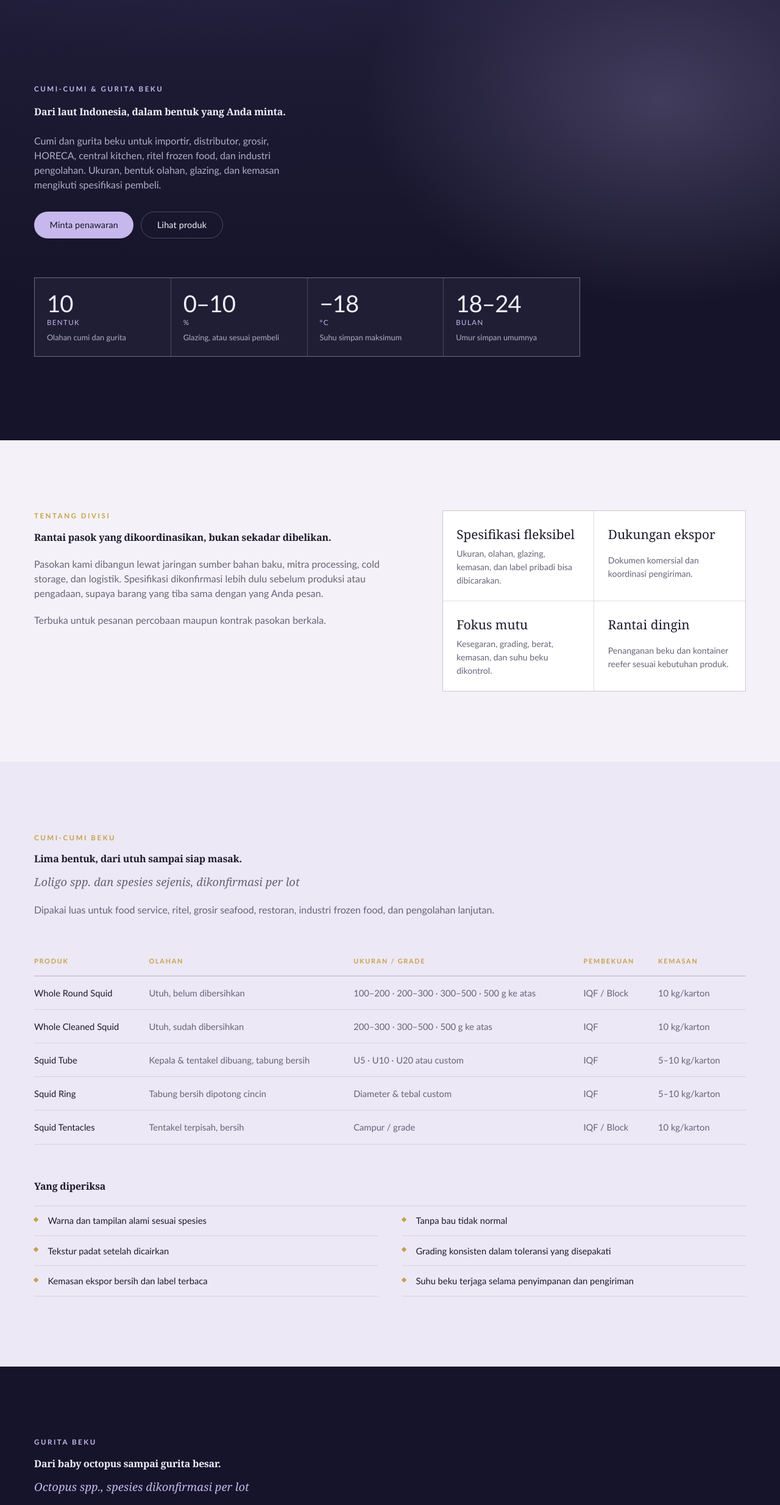
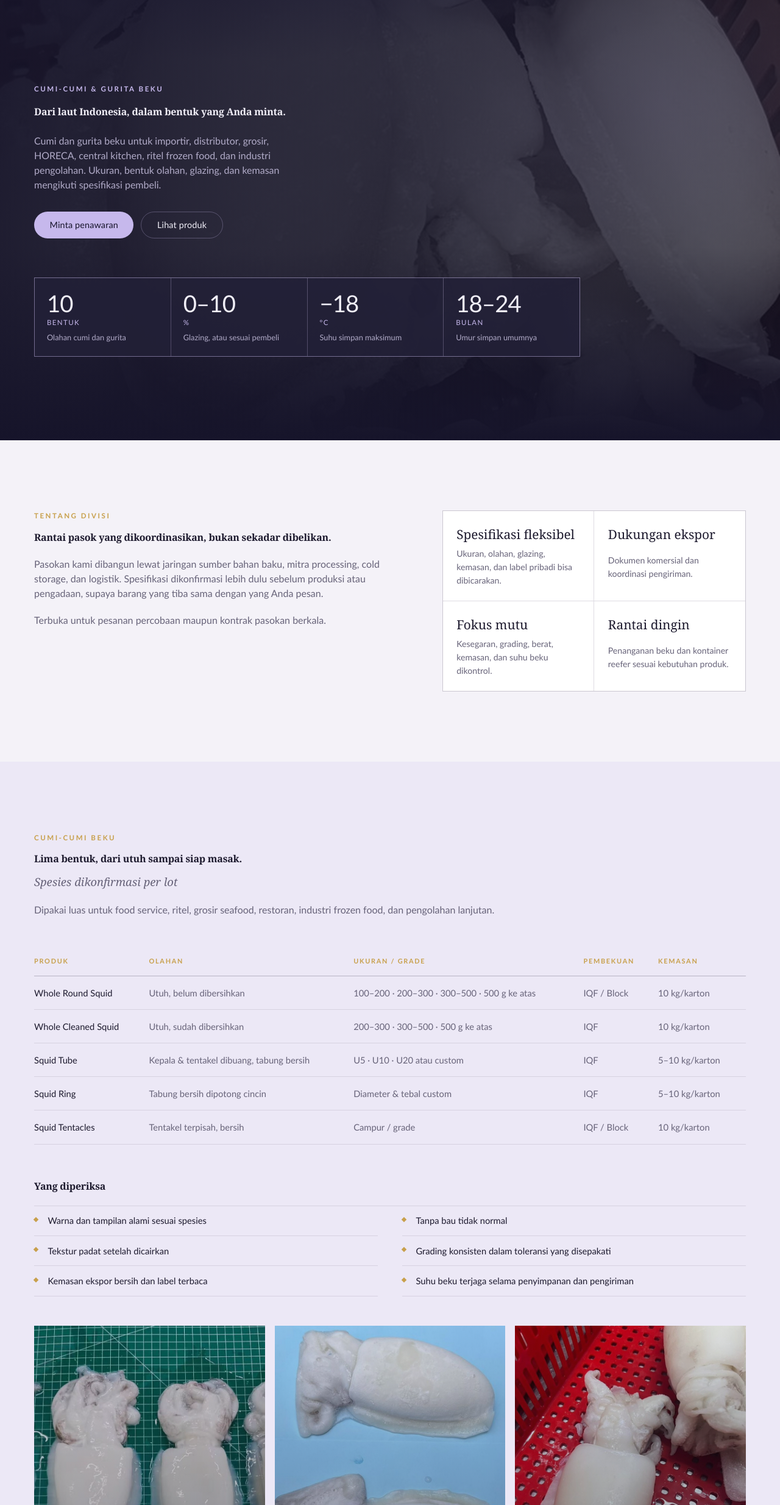
Before and after one commit to jiant13/cahayashaktisejahtera, an Astro site: page /squidoctopus in a window 1280 px wide. Shown: the part 79-2547 px from the top of the page at 61% size. Built offline with nearby package versions, Linux system fonts and the light colour scheme; Astro itself is replaced by a stand-in of ours.

Commit message:
Add owner photos to squid & octopus page
Delapan foto kiriman owner dipasang di hero, bagian cumi, gurita, dan mutu.
Foto "squid" memperlihatkan sotong (cuttlefish), jadi alt text menyebutnya
apa adanya dan label spesies cumi tidak lagi menyebut Loligo.

Co-Authored-By: Claude Opus 5.5 <noreply@anthropic.com>

```diff
--- a/src/components/pages/SquidOctopus.astro
+++ b/src/components/pages/SquidOctopus.astro
@@ -1,4 +1,5 @@
 ---
+import { Image } from 'astro:assets';
 import Base from '../../layouts/Base.astro';
 import { CONTACT, SITE, getBrand, waLink, type Locale } from '../../data/site';
 import { squidoctopus } from '../../data/pages/squidoctopus';
@@ -12,8 +13,15 @@ const c = squidoctopus(locale);
 const brand = getBrand('squidoctopus');
 const contact = CONTACT.squidoctopus;
 
-// Halaman ini belum punya foto produk yang layak pakai (lihat catatan di file
-// konten), jadi suasananya dibawa oleh warna dan tipografi.
+const files = import.meta.glob<{ default: ImageMetadata }>('../../assets/photos/squidoctopus/*.jpg', {
+  eager: true,
+});
+const photo = (name: string) => files[`../../assets/photos/squidoctopus/${name}.jpg`]!.default;
+
+const alt = (id: string, en: string) => (locale === 'id' ? id : en);
+
+// Foto "squid" kiriman owner memperlihatkan sotong (cuttlefish): badan lebar
+// dengan sirip mengelilingi seluruh badan. Alt text menyebutnya apa adanya.
 
 const product = (name: string, rows: readonly (readonly string[])[]) => ({
   '@type': 'Product',
@@ -47,6 +55,9 @@ const schema = {
 >
   <!-- HERO -->
   <section class="hero" data-surface="deep">
+    <div class="hero-bg" aria-hidden="true">
+      <Image src={photo('sotong-keranjang')} alt="" loading="eager" widths={[836]} />
+    </div>
     <div class="hero-depth" aria-hidden="true"></div>
 
     <div class="shell hero-inner">
@@ -133,6 +144,18 @@ const schema = {
           {c.squid.quality.map((q) => <li>{q}</li>)}
         </ul>
       </div>
+
+      <div class="photo-row" data-reveal>
+        <figure class="photo">
+          <Image src={photo('sotong-bersih-pasang')} alt={alt('Sotong utuh yang sudah dibersihkan', 'Whole cleaned cuttlefish')} widths={[620]} />
+        </figure>
+        <figure class="photo">
+          <Image src={photo('sotong-beku')} alt={alt('Sotong utuh beku', 'Frozen whole cuttlefish')} widths={[620]} />
+        </figure>
+        <figure class="photo">
+          <Image src={photo('sotong-satuan')} alt={alt('Sotong bersih di keranjang sortir', 'Cleaned cuttlefish in a sorting basket')} widths={[620]} />
+        </figure>
+      </div>
     </div>
   </section>
 
@@ -163,7 +186,12 @@ const schema = {
           </tbody>
         </table>
       </div>
-      <p class="fine" data-reveal>{c.octopus.note}</p>
+      <div class="octopus-foot">
+        <p class="fine" data-reveal>{c.octopus.note}</p>
+        <figure class="photo octopus-photo" data-reveal>
+          <Image src={photo('gurita-tentakel')} alt={alt('Gurita beku dengan tentakel tersusun rapi', 'Frozen octopus with neatly arranged tentacles')} widths={[836]} />
+        </figure>
+      </div>
     </div>
   </section>
 
@@ -239,6 +267,18 @@ const schema = {
           {c.quality.params.map((p) => <li>{p}</li>)}
         </ul>
         <p class="fine">{c.quality.docNote}</p>
+      </div>
+
+      <div class="photo-row" data-reveal>
+        <figure class="photo">
+          <Image src={photo('proses-pembersihan')} alt={alt('Pembersihan di meja proses', 'Cleaning at the processing table')} widths={[620]} />
+        </figure>
+        <figure class="photo">
+          <Image src={photo('sotong-wadah')} alt={alt('Produk ditata dalam wadah sebelum pembekuan', 'Product laid out in trays before freezing')} widths={[620]} />
+        </figure>
+        <figure class="photo">
+          <Image src={photo('sotong-beku-tangan')} alt={alt('Pemeriksaan produk beku', 'Checking frozen product')} widths={[620]} />
+        </figure>
       </div>
     </div>
   </section>
@@ -350,10 +390,28 @@ const schema = {
 
   /* Cahaya yang meredup ke arah dasar laut: terang samar di atas,
      pekat di bawah, dengan satu pendar lilac di sisi kanan. */
+  .hero-bg {
+    position: absolute;
+    inset: 0;
+  }
+
+  .hero-bg :global(img) {
+    width: 100%;
+    height: 100%;
+    object-fit: cover;
+    filter: brightness(0.55) saturate(0.25);
+  }
+
   .hero-depth {
     position: absolute;
     inset: 0;
     background:
+      linear-gradient(
+        100deg,
+        color-mix(in srgb, var(--color-deep) 92%, transparent) 0%,
+        color-mix(in srgb, var(--color-deep) 70%, transparent) 55%,
+        color-mix(in srgb, var(--color-deep) 40%, transparent) 100%
+      ),
       radial-gradient(
         ellipse 55% 60% at 85% 30%,
         color-mix(in srgb, var(--color-accent) 22%, transparent),
@@ -364,7 +422,7 @@ const schema = {
         color-mix(in srgb, var(--color-deep-3) 90%, transparent),
         transparent 70%
       ),
-      linear-gradient(to bottom, var(--color-deep-2), var(--color-deep) 70%);
+      linear-gradient(to top, var(--color-deep) 0%, transparent 40%);
   }
 
   .hero-inner {
@@ -512,6 +570,28 @@ const schema = {
 
   [data-surface='deep'] .fine {
     color: var(--color-on-deep-muted);
+  }
+
+  /* ---------- FOTO ---------- */
+  .photo-row {
+    display: grid;
+    gap: 1rem;
+    margin-top: 3rem;
+  }
+
+  .photo-row .photo {
+    aspect-ratio: 4 / 5;
+  }
+
+  .octopus-foot {
+    display: grid;
+    gap: 2rem;
+    align-items: end;
+    margin-top: 1rem;
+  }
+
+  .octopus-photo {
+    aspect-ratio: 16 / 10;
   }
 
   /* ---------- TENTANG ---------- */
@@ -871,6 +951,15 @@ const schema = {
       max-width: 56rem;
     }
 
+    .photo-row {
+      grid-template-columns: repeat(3, 1fr);
+    }
+
+    .octopus-foot {
+      grid-template-columns: 1fr 1.2fr;
+      gap: 4rem;
+    }
+
     .intro-grid {
       grid-template-columns: 1.2fr 1fr;
       gap: 4.5rem;
--- a/src/data/pages/squidoctopus.ts
+++ b/src/data/pages/squidoctopus.ts
@@ -12,8 +12,11 @@
  *  Ukuran yang di dokumen tertulis berbeda antara dua tabel (squid tube,
  *  whole cleaned squid) diambil rentang yang paling lebar.
  *
- *  Belum ada foto produk yang bisa dipakai: foto cumi yang tersedia memakai
- *  watermark pihak lain, dan sumber foto gurita tidak jelas.
+ *  Foto (kiriman owner 4 Okt 2026) di src/assets/photos/squidoctopus. Foto
+ *  "squid" memperlihatkan sotong (cuttlefish), jadi baris nama ilmiah cumi
+ *  tidak lagi menyebut Loligo sampai jenis produknya dipastikan. Dua foto awal
+ *  (squid.png ber-watermark pihak lain, octopus.png sumber tidak jelas) tetap
+ *  tidak dipakai.
  */
 
 import type { Locale } from '../site';
@@ -64,7 +67,7 @@ export const SQUIDOCTOPUS = {
     squid: {
       eyebrow: 'Cumi-cumi Beku',
       title: 'Lima bentuk, dari utuh sampai siap masak.',
-      latin: 'Loligo spp. dan spesies sejenis, dikonfirmasi per lot',
+      latin: 'Spesies dikonfirmasi per lot',
       lead: 'Dipakai luas untuk food service, ritel, grosir seafood, restoran, industri frozen food, dan pengolahan lanjutan.',
       headers: ['Produk', 'Olahan', 'Ukuran / grade', 'Pembekuan', 'Kemasan'],
       rows: [
@@ -272,7 +275,7 @@ export const SQUIDOCTOPUS = {
     squid: {
       eyebrow: 'Frozen Squid',
       title: 'Five forms, from whole round to ready-to-cook.',
-      latin: 'Loligo spp. and related species, confirmed per lot',
+      latin: 'Species confirmed per lot',
       lead: 'Widely used in food service, retail, seafood wholesale, restaurants, frozen food manufacturing, and further processing.',
       headers: ['Product', 'Processing', 'Size / grade', 'Freezing', 'Packing'],
       rows: [
```
Also changed, not shown: src/assets/photos/squidoctopus/gurita-tentakel.jpg (added), src/assets/photos/squidoctopus/proses-pembersihan.jpg (added), src/assets/photos/squidoctopus/sotong-beku-tangan.jpg (added), src/assets/photos/squidoctopus/sotong-beku.jpg (added), src/assets/photos/squidoctopus/sotong-bersih-pasang.jpg (added), src/assets/photos/squidoctopus/sotong-keranjang.jpg (added), src/assets/photos/squidoctopus/sotong-satuan.jpg (added), src/assets/photos/squidoctopus/sotong-wadah.jpg (added).
